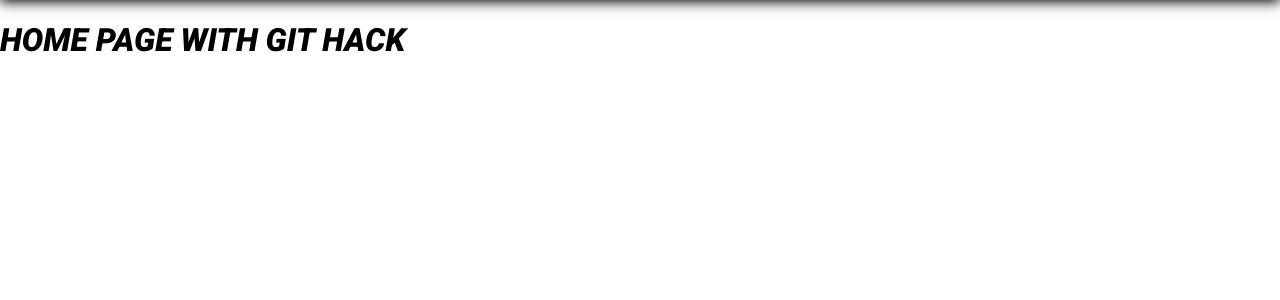
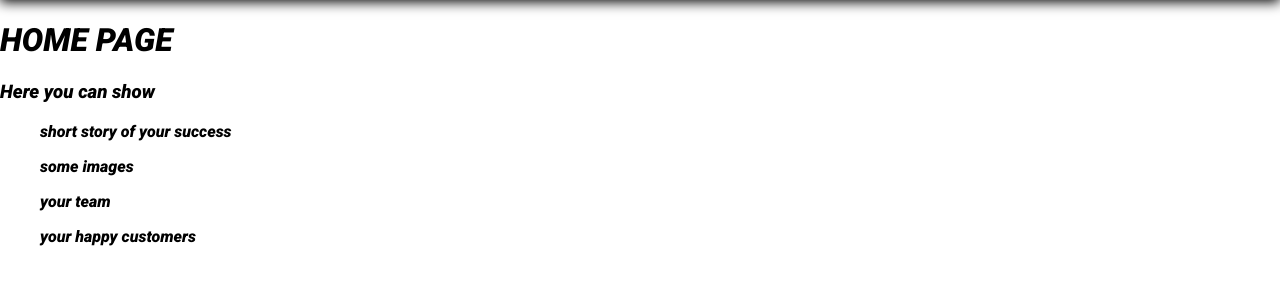
Before and after one commit to KamenStanchev/bersama_ltd, a Django app: page / in a window 1280 px wide. Shown: the part 134-434 px from the top of the page. Run offline with Django 4.2, Linux system fonts and the light colour scheme; some web fonts are replaced.

Commit message:
home page

```diff
--- a/main_app/templates/home.html
+++ b/main_app/templates/home.html
@@ -3,5 +3,10 @@
 
 
 {% block page_content %}
-  <h1>HOME PAGE WITH GIT HACK</h1>
+  <h1>HOME PAGE</h1>
+  <h3>Here you can show</h3>
+  <ul>short story of your success</ul>
+  <ul>some images</ul>
+  <ul>your team</ul>
+  <ul>your happy customers</ul>
 {% endblock %}%}
```
